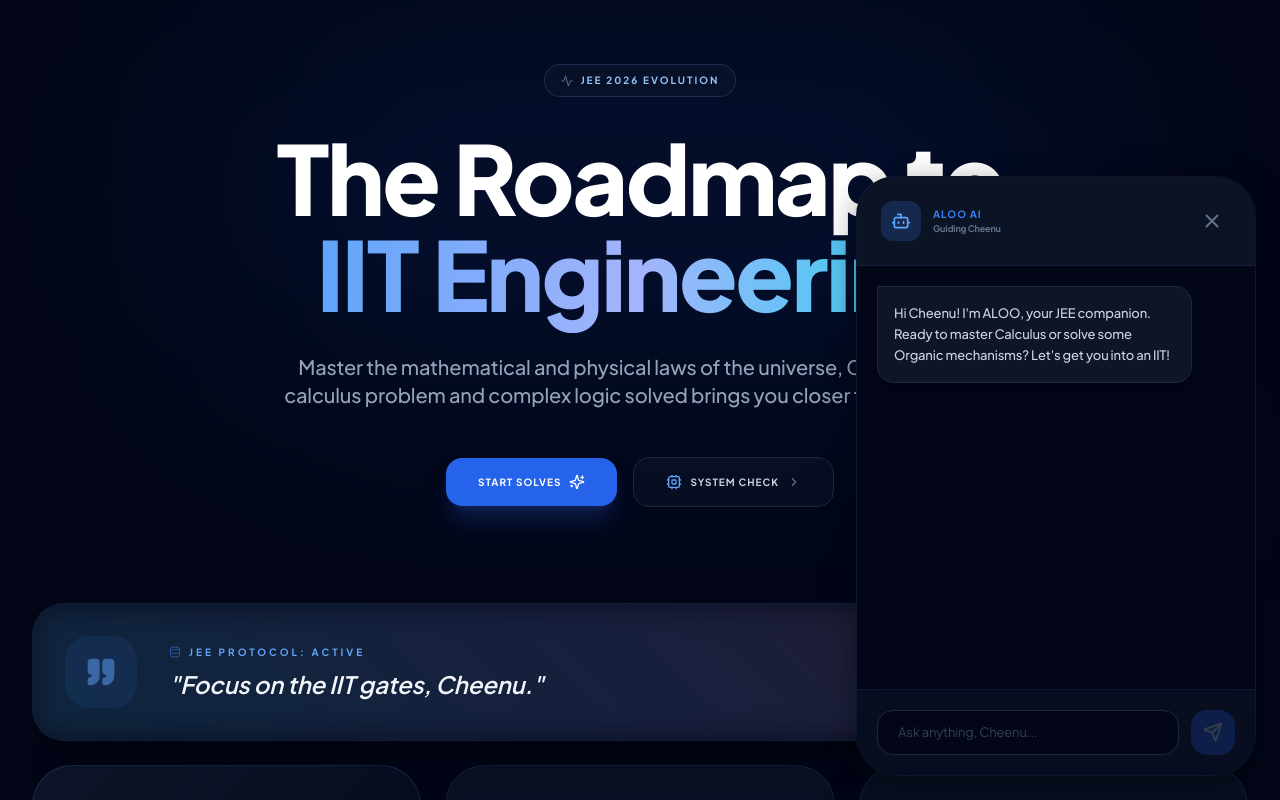
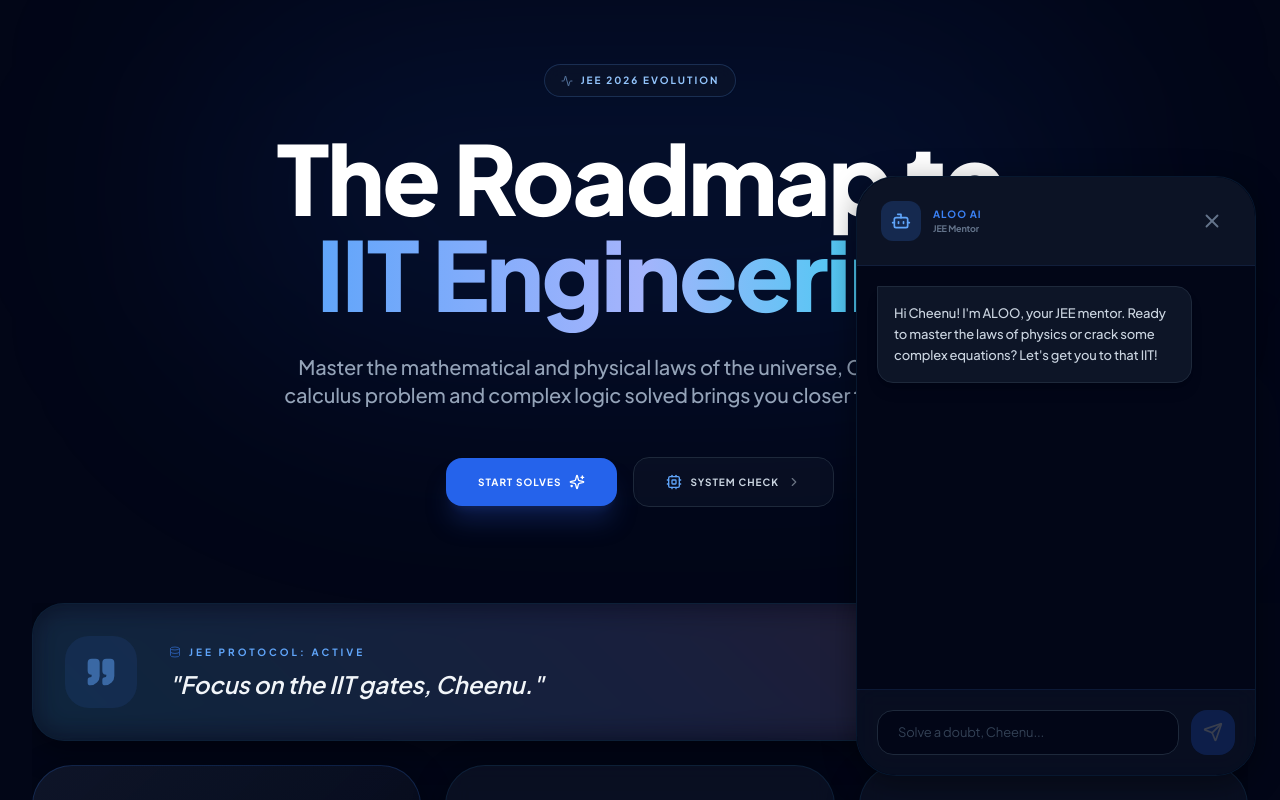
Before and after one commit to raaj7000prajapati-crypto/jee-protocol, a React (Vite) app: page / in a window 1280 px wide. Both pictures are taken after a click on the button 1218 px from the left and 738 px from the top of the page. Shown: the top 800 px of the page. Built offline with nearby package versions, Linux system fonts and the light colour scheme.

Commit message:
Update AIChat.tsx

```diff
--- a/components/AIChat.tsx
+++ b/components/AIChat.tsx
@@ -10,7 +10,7 @@ const AIChat: React.FC = () => {
   const [messages, setMessages] = useState<ChatMessage[]>([{
     id: 'welcome',
     role: 'model',
-    text: "Hi Cheenu! I'm ALOO, your JEE companion. Ready to master Calculus or solve some Organic mechanisms? Let's get you into an IIT!",
+    text: "Hi Cheenu! I'm ALOO, your JEE mentor. Ready to master the laws of physics or crack some complex equations? Let's get you to that IIT!",
     timestamp: new Date()
   }]);
   const [input, setInput] = useState('');
@@ -31,7 +31,14 @@ const AIChat: React.FC = () => {
 
   const handleSend = async () => {
     if (!input.trim() || isTyping) return;
-    const userMsg: ChatMessage = { id: crypto.randomUUID(), role: 'user', text: input, timestamp: new Date() };
+
+    const userMsg: ChatMessage = {
+      id: crypto.randomUUID(),
+      role: 'user',
+      text: input,
+      timestamp: new Date()
+    };
+
     setMessages(prev => [...prev, userMsg]);
     const currentInput = input;
     setInput('');
@@ -42,13 +49,16 @@ const AIChat: React.FC = () => {
         role: m.role,
         parts: [{ text: m.text }]
       }));
+
       const responseText = await getChatResponse(history, currentInput);
+
       const modelMsg: ChatMessage = {
         id: crypto.randomUUID(),
         role: 'model',
-        text: responseText,
+        text: responseText || "I'm having trouble connecting to the logic core, Cheenu. Try again.",
         timestamp: new Date()
       };
+
       setMessages(prev => [...prev, modelMsg]);
     } catch (e) {
       setMessages(prev => [...prev, {
@@ -80,7 +90,7 @@ const AIChat: React.FC = () => {
             </div>
             <div className="flex flex-col">
               <span className="text-[10px] font-bold uppercase tracking-widest text-blue-500">ALOO AI</span>
-              <span className="text-[9px] text-slate-500 font-bold">Guiding Cheenu</span>
+              <span className="text-[9px] text-slate-500 font-bold">JEE Mentor</span>
             </div>
           </div>
           <button
@@ -122,7 +132,7 @@ const AIChat: React.FC = () => {
             <input
               value={input}
               onChange={(e) => setInput(e.target.value)}
-              placeholder="Ask anything, Cheenu..."
+              placeholder="Solve a doubt, Cheenu..."
               className="flex-1 bg-slate-950 border border-slate-800 text-white px-5 py-3 rounded-2xl focus:outline-none focus:border-blue-500/50 text-[13px] placeholder:text-slate-700"
             />
             <button
```
